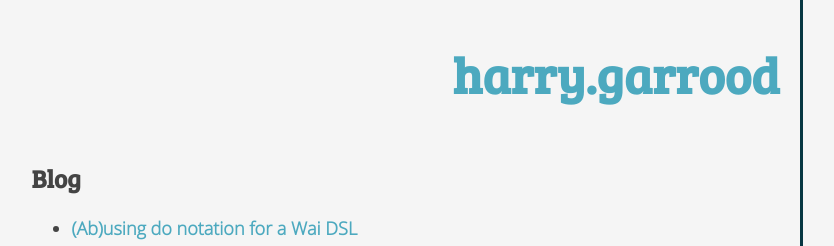
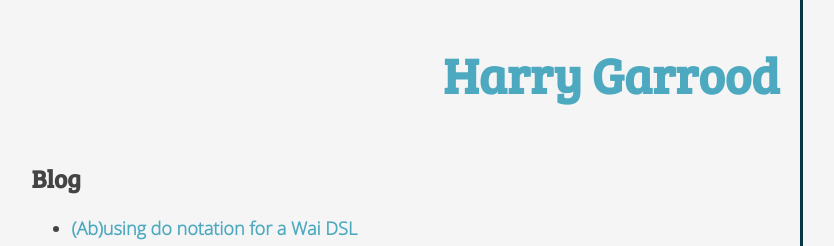
Before and after one commit to hdgarrood/hdgarrood.github.io, a Jekyll site: the page built from blog/index.markdown, in a window 1280 px wide. Shown: the top 246 px of the page, without its empty margins (239-1073 px from the left). Built offline with Jekyll 4.4.1, drawn with Linux system fonts in a browser that asks for light colours.

Commit message:
Change heading

```diff
--- a/_layouts/default.html
+++ b/_layouts/default.html
@@ -13,7 +13,7 @@
     <body>
         <div id="container">
             <div id="header">
-                <h1><a href="/">harry.garrood</a></h1>
+                <h1><a href="/">Harry Garrood</a></h1>
             </div>
             <div id="body">
                 {{ content }}
```
